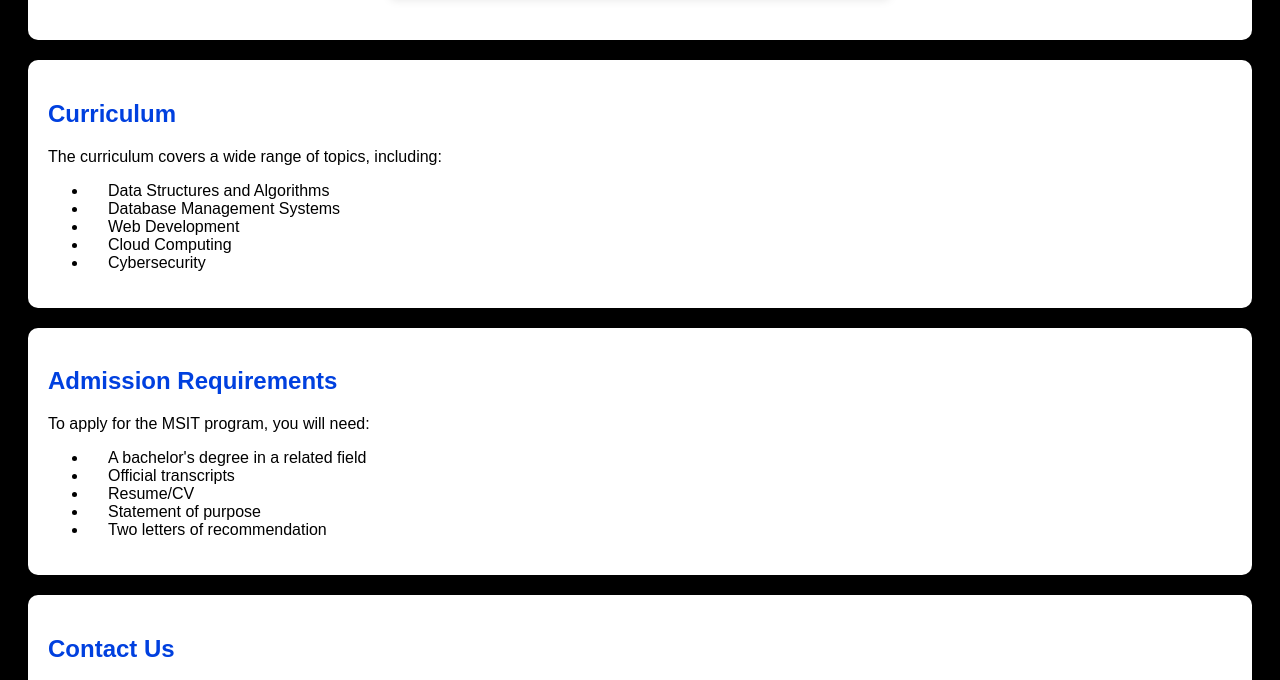
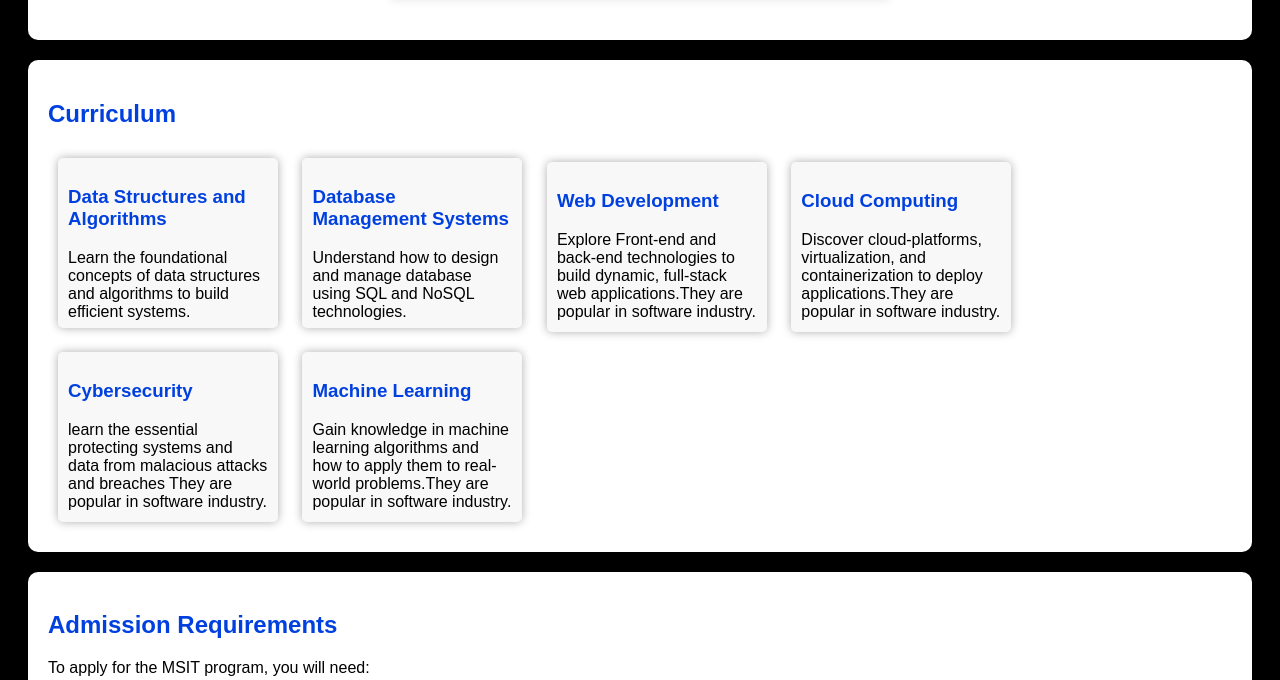
Before and after one commit to Tejesh5669/HTML_CSS_COURSE-, a plain HTML site: page Day_2/index.html in a window 1280 px wide. Shown: the part 742-1422 px from the top of the page. Drawn offline with Linux system fonts and the light colour scheme.

Commit message:
task 2 changed all the curriculum pattern

```diff
--- a/Day_2/index.html
+++ b/Day_2/index.html
@@ -35,15 +35,31 @@
     <!-- ------------------------------------------ -->
     <section id ="Curriculum">
         <h2>Curriculum</h2>
-        <p>The curriculum covers a wide range of topics, including:
-            <ul>
-             <li>Data Structures and Algorithms</li>
-             <li>Database Management Systems </li>
-             <li>Web Development</li>
-             <li>Cloud Computing</li>
-             <li>Cybersecurity</li>
-            </ul>
-            </p>
+        <div class="box">
+            <h3>Data Structures and Algorithms</h3>
+            <p>Learn the foundational concepts of data structures and algorithms to build efficient systems. </p>
+        </div>
+        <div class="box">
+            <h3>Database Management Systems</h3>
+            <p>Understand how to design and manage database using SQL and NoSQL technologies.</p>
+        </div>
+         <div class="box">
+            <h3>Web Development</h3>
+            <p>Explore Front-end and back-end technologies to build dynamic, full-stack web applications.They are popular in software industry.</p>
+        </div>
+        <div class="box">
+            <h3>Cloud Computing</h3>
+            <p>Discover cloud-platforms, virtualization, and containerization to deploy applications.They are popular in software industry.</p>
+        </div>
+         <div class="box">
+           <h3>Cybersecurity</h3>
+           <p>learn the essential protecting systems and data from malacious attacks and breaches They are popular in software industry.</p>
+        </div>
+        <div class="box">
+            <h3>Machine Learning</h3>
+            <p>Gain knowledge in machine learning algorithms and how to apply them to real-world problems.They are popular in software industry.</p>
+        </div>
+
     </section>
     <!-- ----------------------------------- -->
     <section id = "Admission_Requirements">
--- a/Day_2/styles.css
+++ b/Day_2/styles.css
@@ -57,3 +57,13 @@ nav ul li a{
     text-decoration: none;
     color :aliceblue
 }
+div{
+    display:inline-block;
+    padding: 10px;
+    margin: 10px;
+    background-color:rgba(191, 188, 188, 0.1);
+    border-radius: 5px;
+    box-shadow:0 0 10px rgb(176, 174, 174);
+    width: 200px;
+    height:150px
+}
```
